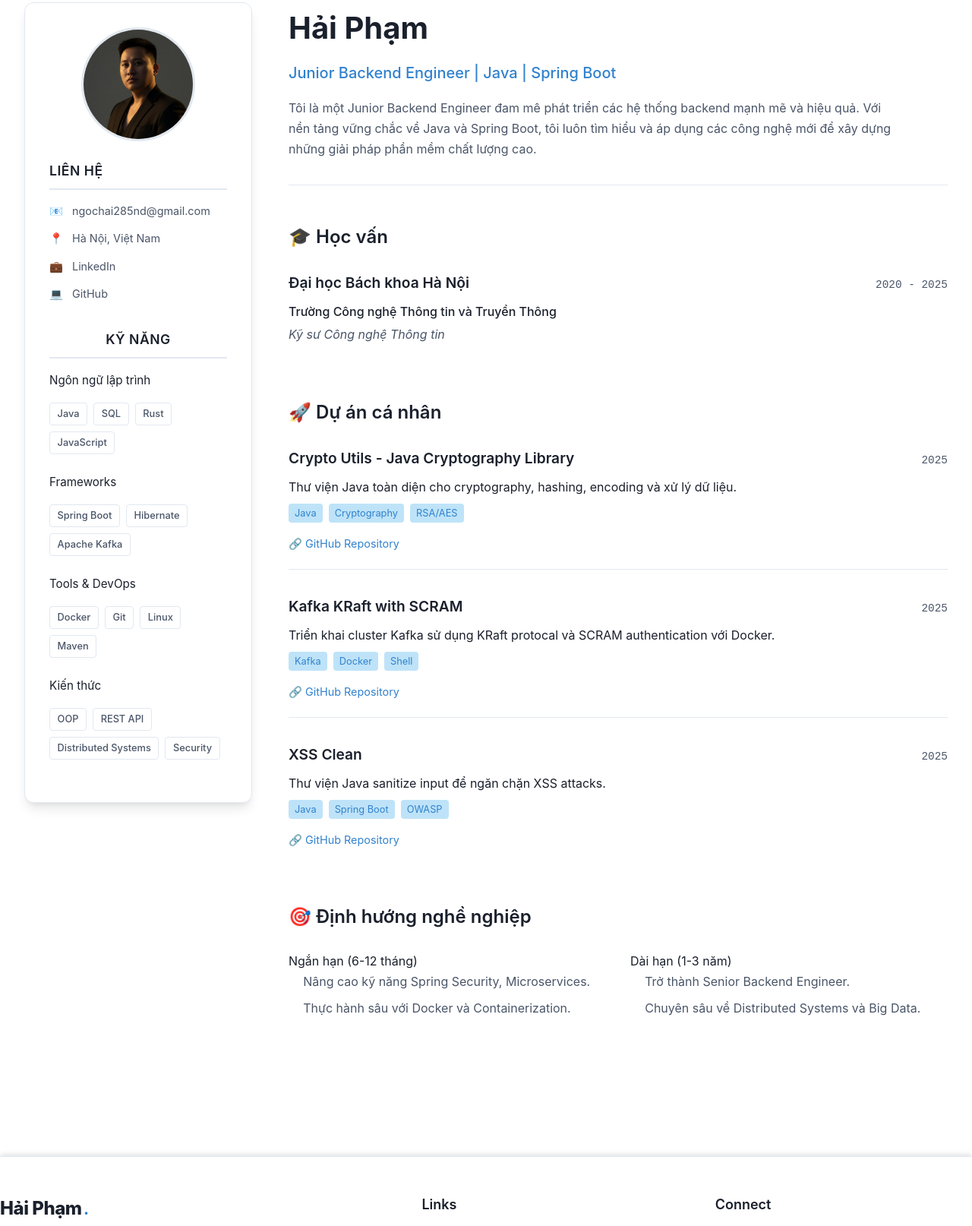
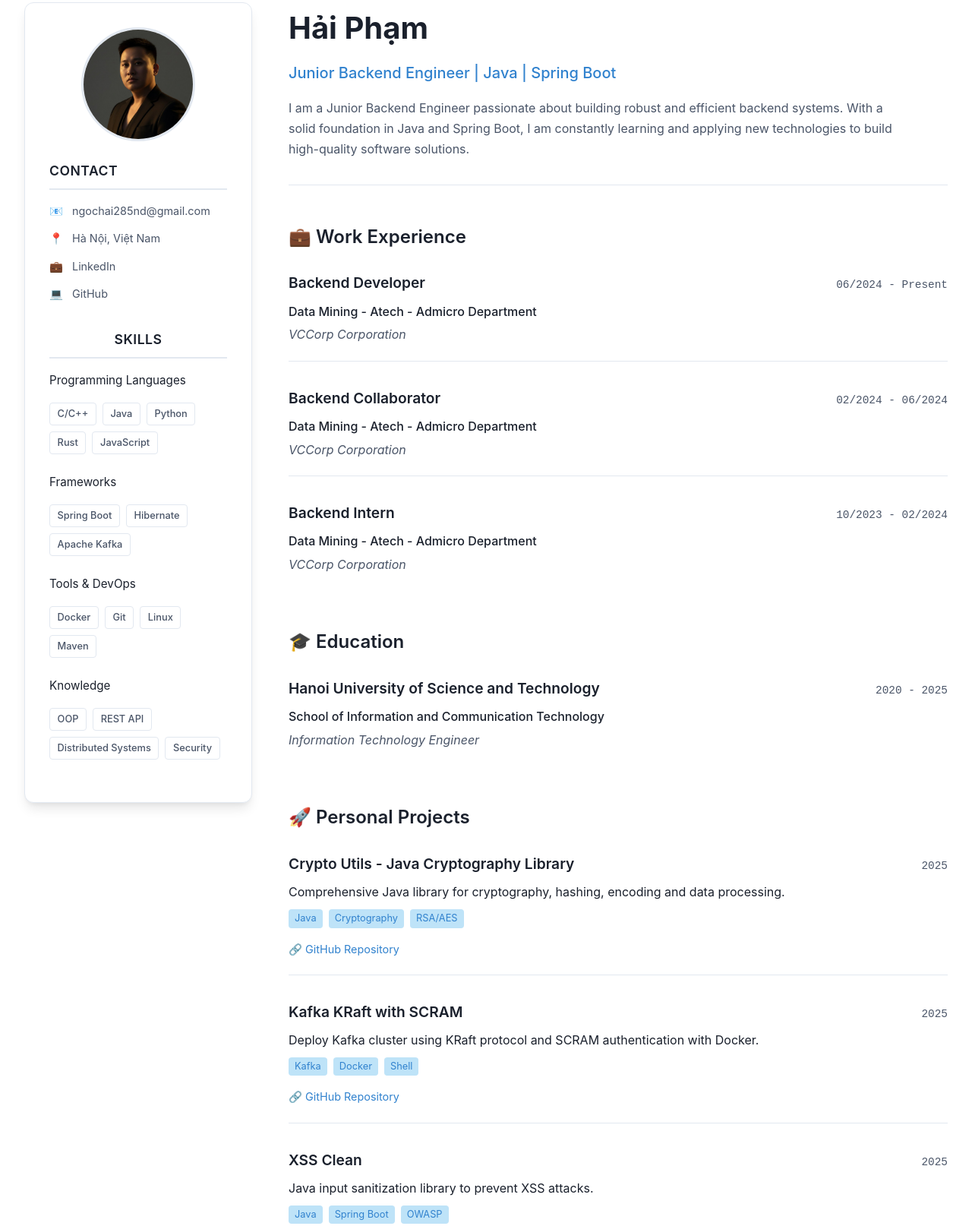
Before and after one commit to haiphamcoder/haiphamcoder.github.io, an Astro site: page /en/about in a window 1280 px wide. Shown: the part 132-1746 px from the top of the page at 76% size. Built offline with nearby package versions, Linux system fonts and the light colour scheme; Astro itself is replaced by a stand-in of ours.

Commit message:
feat: refactor About page with i18n support and update content
- Refactor about.astro to use server-side i18n
- Add work experience timeline for VCCorp (Intern, Collaborator, Developer)
- Update programming languages list (remove SQL, add C/C++, Python)
- Fix broken language switching on About page

```diff
--- a/src/i18n/ui.ts
+++ b/src/i18n/ui.ts
@@ -45,6 +45,12 @@ export const ui = {
     "about.goals.long": "Dài hạn (1-3 năm)",
     "about.goals.long.1": "Trở thành Senior Backend Engineer.",
     "about.goals.long.2": "Chuyên sâu về Distributed Systems và Big Data.",
+    "about.experience": "Kinh nghiệm làm việc",
+    "about.experience.vccorp.intern": "Thực tập sinh Backend",
+    "about.experience.vccorp.collaborator": "Cộng tác viên Backend",
+    "about.experience.vccorp.developer": "Lập trình viên Backend",
+    "about.experience.vccorp.dept": "Bộ phận Data Mining - Atech - Admicro",
+    "about.experience.vccorp.company": "Công ty CP VCCorp",
     "contact.title": "Liên hệ",
     "contact.intro":
       "Mình luôn sẵn sàng trao đổi về công nghệ hoặc các cơ hội hợp tác.",
@@ -100,6 +106,12 @@ export const ui = {
     "about.goals.long": "Long-term (1-3 years)",
     "about.goals.long.1": "Become a Senior Backend Engineer.",
     "about.goals.long.2": "Specialize in Distributed Systems and Big Data.",
+    "about.experience": "Work Experience",
+    "about.experience.vccorp.intern": "Backend Intern",
+    "about.experience.vccorp.collaborator": "Backend Collaborator",
+    "about.experience.vccorp.developer": "Backend Developer",
+    "about.experience.vccorp.dept": "Data Mining - Atech - Admicro Department",
+    "about.experience.vccorp.company": "VCCorp Corporation",
     "contact.title": "Contact",
     "contact.intro":
       "I am always open to discussing technology or collaboration opportunities.",
--- a/src/pages/[lang]/about.astro
+++ b/src/pages/[lang]/about.astro
@@ -1,11 +1,13 @@
 ---
+import { ui } from "../../i18n/ui";
 import Layout from "../../layouts/Layout.astro";
 
 export function getStaticPaths() {
   return [{ params: { lang: "vi" } }, { params: { lang: "en" } }];
 }
 
-const { lang } = Astro.params;
+const { lang = "vi" } = Astro.params;
+const t = ui[lang as keyof typeof ui];
 const title = lang === "vi" ? "Giới thiệu | Hải Phạm" : "About | Hải Phạm";
 ---
 
@@ -19,7 +21,7 @@ const title = lang === "vi" ? "Giới thiệu | Hải Phạm" : "About | Hải P
         </div>
 
         <div class="cv-contact">
-          <h3 data-i18n="about.contact">Liên hệ</h3>
+          <h3>{t["about.contact"]}</h3>
           <div class="contact-item">
             <span class="icon">📧</span>
             <a href="mailto:ngochai285nd@gmail.com">ngochai285nd@gmail.com</a>
@@ -42,20 +44,21 @@ const title = lang === "vi" ? "Giới thiệu | Hải Phạm" : "About | Hải P
         </div>
 
         <div class="cv-skills">
-          <h3 data-i18n="about.skills">Kỹ năng</h3>
+          <h3>{t["about.skills"]}</h3>
 
           <div class="skill-group">
-            <h4 data-i18n="about.skills.languages">Ngôn ngữ lập trình</h4>
+            <h4>{t["about.skills.languages"]}</h4>
             <div class="tags">
+              <span class="tag">C/C++</span>
               <span class="tag">Java</span>
-              <span class="tag">SQL</span>
+              <span class="tag">Python</span>
               <span class="tag">Rust</span>
               <span class="tag">JavaScript</span>
             </div>
           </div>
 
           <div class="skill-group">
-            <h4 data-i18n="about.skills.frameworks">Frameworks</h4>
+            <h4>{t["about.skills.frameworks"]}</h4>
             <div class="tags">
               <span class="tag">Spring Boot</span>
               <span class="tag">Hibernate</span>
@@ -64,7 +67,7 @@ const title = lang === "vi" ? "Giới thiệu | Hải Phạm" : "About | Hải P
           </div>
 
           <div class="skill-group">
-            <h4 data-i18n="about.skills.tools">Tools & DevOps</h4>
+            <h4>{t["about.skills.tools"]}</h4>
             <div class="tags">
               <span class="tag">Docker</span>
               <span class="tag">Git</span>
@@ -74,7 +77,7 @@ const title = lang === "vi" ? "Giới thiệu | Hải Phạm" : "About | Hải P
           </div>
 
           <div class="skill-group">
-            <h4 data-i18n="about.skills.knowledge">Kiến thức</h4>
+            <h4>{t["about.skills.knowledge"]}</h4>
             <div class="tags">
               <span class="tag">OOP</span>
               <span class="tag">REST API</span>
@@ -89,46 +92,73 @@ const title = lang === "vi" ? "Giới thiệu | Hải Phạm" : "About | Hải P
       <main class="cv-content">
         <header class="cv-header">
           <h1>Hải Phạm</h1>
-          <p class="cv-title" data-i18n="about.role">
-            Junior Backend Engineer | Java | Spring Boot
+          <p class="cv-title">
+            {t["about.role"]}
           </p>
-          <p class="cv-summary" data-i18n="about.summary">
-            Tôi là một Junior Backend Engineer đam mê phát triển các hệ thống
-            backend mạnh mẽ và hiệu quả. Với nền tảng vững chắc về Java và
-            Spring Boot, tôi luôn tìm hiểu và áp dụng các công nghệ mới để xây
-            dựng những giải pháp phần mềm chất lượng cao.
+          <p class="cv-summary">
+            {t["about.summary"]}
           </p>
         </header>
 
         <section class="cv-section">
-          <h2 data-i18n="about.education">🎓 Học vấn</h2>
+          <h2>💼 {t["about.experience"]}</h2>
+
           <div class="cv-item">
             <div class="cv-item-header">
-              <h3 data-i18n="about.education.school">
-                Đại học Bách khoa Hà Nội
+              <h3>{t["about.experience.vccorp.developer"]}</h3>
+              <span class="date">06/2024 - {lang === "vi" ? "Hiện tại" : "Present"}</span>
+            </div>
+            <p class="sub-title">{t["about.experience.vccorp.dept"]}</p>
+            <p class="role">{t["about.experience.vccorp.company"]}</p>
+          </div>
+
+          <div class="cv-item">
+            <div class="cv-item-header">
+              <h3>{t["about.experience.vccorp.collaborator"]}</h3>
+              <span class="date">02/2024 - 06/2024</span>
+            </div>
+            <p class="sub-title">{t["about.experience.vccorp.dept"]}</p>
+            <p class="role">{t["about.experience.vccorp.company"]}</p>
+          </div>
+
+          <div class="cv-item">
+            <div class="cv-item-header">
+              <h3>{t["about.experience.vccorp.intern"]}</h3>
+              <span class="date">10/2023 - 02/2024</span>
+            </div>
+            <p class="sub-title">{t["about.experience.vccorp.dept"]}</p>
+            <p class="role">{t["about.experience.vccorp.company"]}</p>
+          </div>
+        </section>
+
+        <section class="cv-section">
+          <h2>🎓 {t["about.education"]}</h2>
+          <div class="cv-item">
+            <div class="cv-item-header">
+              <h3>
+                {t["about.education.school"]}
               </h3>
               <span class="date">2020 - 2025</span>
             </div>
-            <p class="sub-title" data-i18n="about.education.program">
-              Trường Công nghệ Thông tin và Truyền Thông
+            <p class="sub-title">
+              {t["about.education.program"]}
             </p>
-            <p class="role" data-i18n="about.education.degree">
-              Kỹ sư Công nghệ Thông tin
+            <p class="role">
+              {t["about.education.degree"]}
             </p>
           </div>
         </section>
 
         <section class="cv-section">
-          <h2 data-i18n="about.projects">🚀 Dự án cá nhân</h2>
+          <h2>🚀 {t["about.projects"]}</h2>
 
           <div class="cv-item">
             <div class="cv-item-header">
               <h3>Crypto Utils - Java Cryptography Library</h3>
               <span class="date">2025</span>
             </div>
-            <p data-i18n="about.projects.crypto.desc">
-              Thư viện Java toàn diện cho cryptography, hashing, encoding và xử
-              lý dữ liệu.
+            <p>
+              {t["about.projects.crypto.desc"]}
             </p>
             <div class="tech-stack">
               <span class="tech">Java</span>
@@ -147,9 +177,8 @@ const title = lang === "vi" ? "Giới thiệu | Hải Phạm" : "About | Hải P
               <h3>Kafka KRaft with SCRAM</h3>
               <span class="date">2025</span>
             </div>
-            <p data-i18n="about.projects.kafka.desc">
-              Triển khai cluster Kafka sử dụng KRaft protocal và SCRAM
-              authentication với Docker.
+            <p>
+              {t["about.projects.kafka.desc"]}
             </p>
             <div class="tech-stack">
               <span class="tech">Kafka</span>
@@ -168,8 +197,8 @@ const title = lang === "vi" ? "Giới thiệu | Hải Phạm" : "About | Hải P
               <h3>XSS Clean</h3>
               <span class="date">2025</span>
             </div>
-            <p data-i18n="about.projects.xss.desc">
-              Thư viện Java sanitize input để ngăn chặn XSS attacks.
+            <p>
+              {t["about.projects.xss.desc"]}
             </p>
             <div class="tech-stack">
               <span class="tech">Java</span>
@@ -185,27 +214,27 @@ const title = lang === "vi" ? "Giới thiệu | Hải Phạm" : "About | Hải P
         </section>
 
         <section class="cv-section">
-          <h2 data-i18n="about.goals">🎯 Định hướng nghề nghiệp</h2>
+          <h2>🎯 {t["about.goals"]}</h2>
           <div class="goals-grid">
             <div class="goal-group">
-              <h4 data-i18n="about.goals.short">Ngắn hạn (6-12 tháng)</h4>
+              <h4>{t["about.goals.short"]}</h4>
               <ul>
-                <li data-i18n="about.goals.short.1">
-                  Nâng cao kỹ năng Spring Security, Microservices.
+                <li>
+                  {t["about.goals.short.1"]}
                 </li>
-                <li data-i18n="about.goals.short.2">
-                  Thực hành sâu với Docker và Containerization.
+                <li>
+                  {t["about.goals.short.2"]}
                 </li>
               </ul>
             </div>
             <div class="goal-group">
-              <h4 data-i18n="about.goals.long">Dài hạn (1-3 năm)</h4>
+              <h4>{t["about.goals.long"]}</h4>
               <ul>
-                <li data-i18n="about.goals.long.1">
-                  Trở thành Senior Backend Engineer.
+                <li>
+                  {t["about.goals.long.1"]}
                 </li>
-                <li data-i18n="about.goals.long.2">
-                  Chuyên sâu về Distributed Systems và Big Data.
+                <li>
+                  {t["about.goals.long.2"]}
                 </li>
               </ul>
             </div>
```
